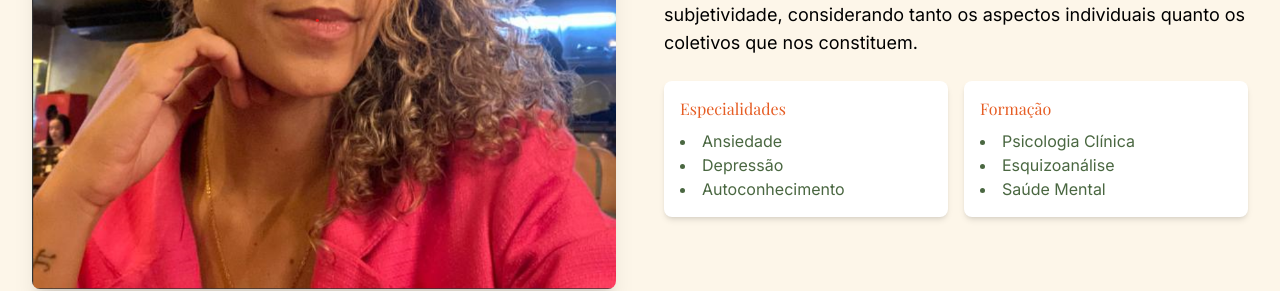
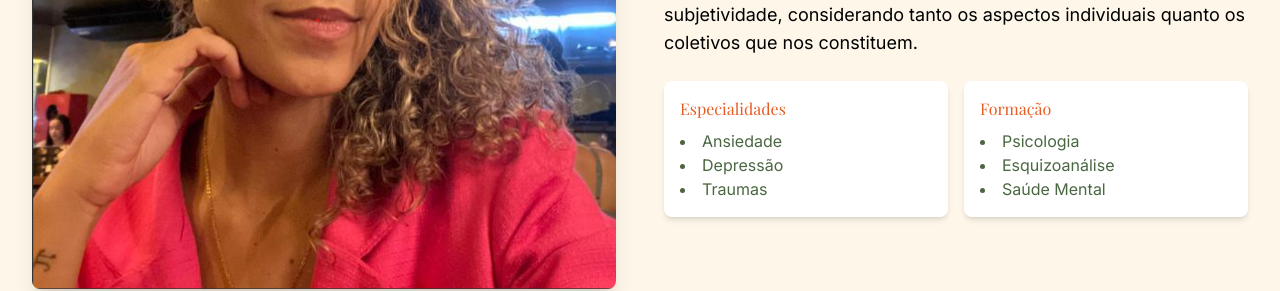
Before and after one commit to maiconbre/Gabrielle-Psi, a React (Vite) app: page / in a window 1280 px wide. Shown: the part 1300-1591 px from the top of the page. Built offline with nearby package versions, Linux system fonts and the light colour scheme.

Commit message:
Soft cmt

```diff
--- a/src/components/About.tsx
+++ b/src/components/About.tsx
@@ -52,13 +52,13 @@ const About = () => {
                 <ul className="list-disc list-inside text-accent">
                   <li>Ansiedade</li>
                   <li>Depressão</li>
-                  <li>Autoconhecimento</li>
+                  <li>Traumas</li>
                 </ul>
               </div>
               <div className="bg-white p-4 rounded-lg shadow-md">
                 <h4 className="font-display text-primary mb-2">Formação</h4>
                 <ul className="list-disc list-inside text-accent">
-                  <li>Psicologia Clínica</li>
+                  <li>Psicologia</li>
                   <li>Esquizoanálise</li>
                   <li>Saúde Mental</li>
                 </ul>
```
